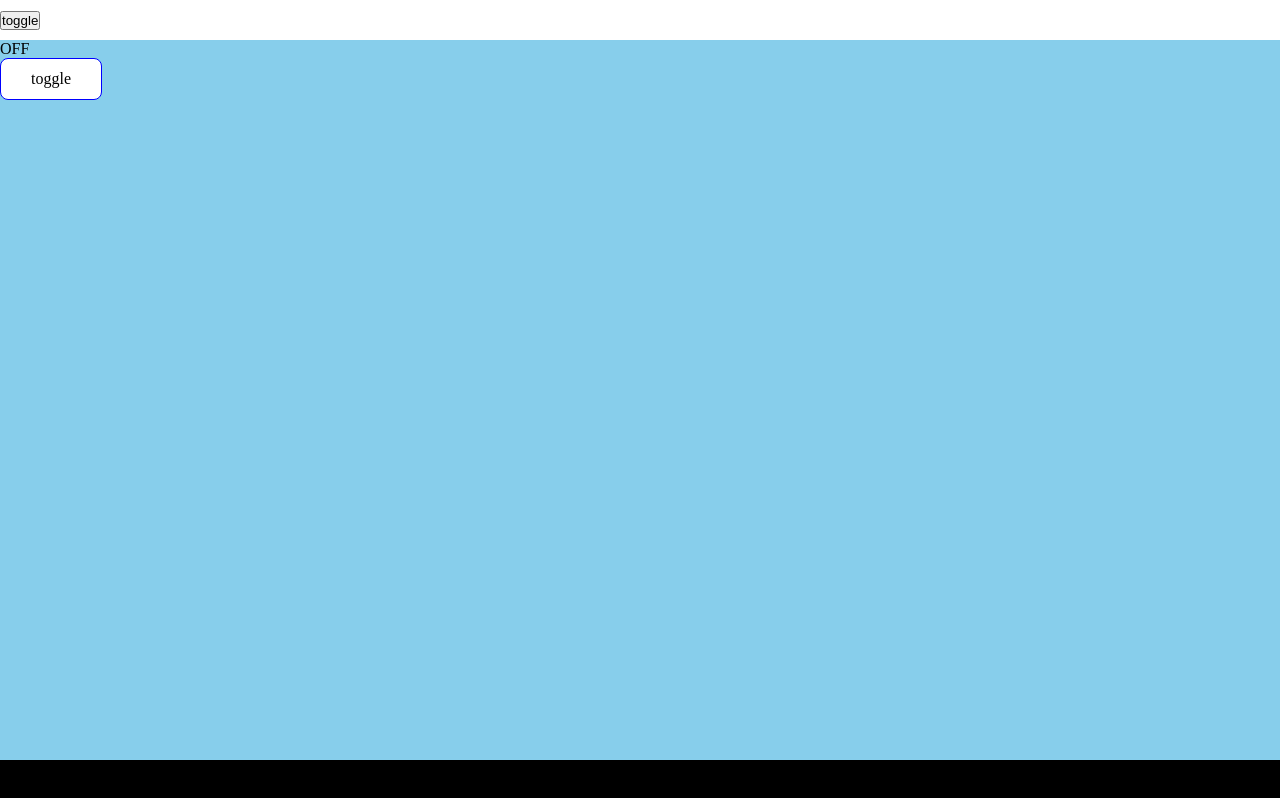
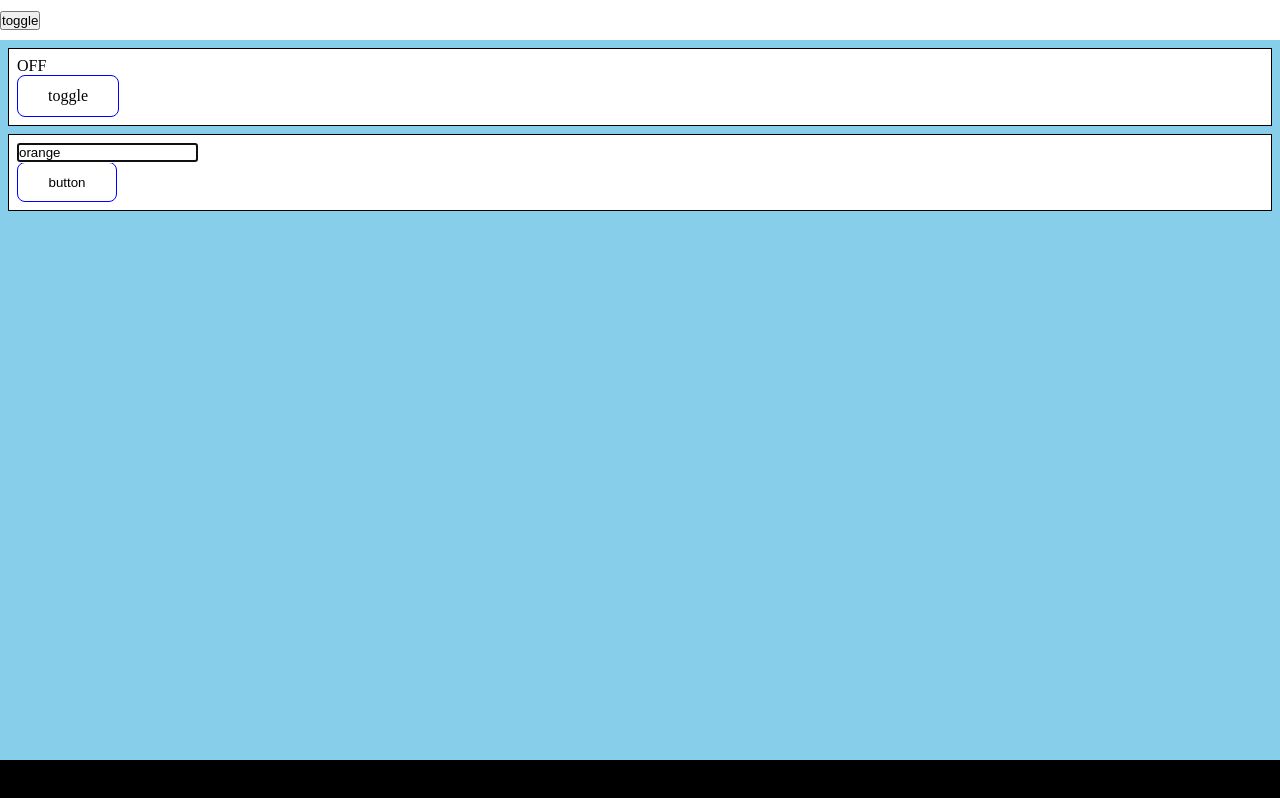
Before and after one commit to kuoaws001/react-design-patterns, a React app: page / in a window 1280 px wide. Built offline with nearby package versions, Linux system fonts and the light colour scheme.

Commit message:
Manage custom components with forwardRefs

```diff
--- a/src/app.tsx
+++ b/src/app.tsx
@@ -6,6 +6,7 @@ import Header from './components/Header'
 import Avatar from './components/Avatar'
 import withLoading from './hoc/withLoading'
 import Toggle from './components/Toggle'
+import CustomDemo from './components/CustomDemo'
 
 const App = () => {
 
@@ -18,7 +19,7 @@ const App = () => {
                 {/* <CharactersContainer /> */}
                 {/* <Auth /> */}
                 {/* <AvatarWithLoading name='orange' loading={true} /> */}
-                <div>
+                <div className='section'>
                     <Toggle>
                         <Toggle.On>
                             <div>ON</div>
@@ -29,6 +30,9 @@ const App = () => {
                         <Toggle.Button text='toggle' />
                     </Toggle>
                 </div>
+                <div className='section'>
+                    <CustomDemo />
+                </div>
             </div>
             <div className="footer"></div>
         </>
--- /dev/null
+++ b/src/components/Custom.tsx
@@ -0,0 +1,24 @@
+import React, { forwardRef, ReactNode } from "react";
+
+interface CustomInputProps {
+    value: string | undefined;
+    onChange: any;
+}
+
+const CustomInput = forwardRef<HTMLInputElement, CustomInputProps>((props, ref) => {
+    return (
+        <input ref={ref} type="text" onChange={props.onChange} value={props.value} />
+    )
+})
+
+interface CustomButtonProps {
+    children?: ReactNode;
+    onClick?: any;
+}
+const CustomButton = forwardRef<HTMLButtonElement, CustomButtonProps>((props, ref) => {
+    return (
+        <button ref={ref} className="btn" onClick={props.onClick}>{props.children}</button>
+    )
+})
+
+export { CustomInput, CustomButton }
--- /dev/null
+++ b/src/components/CustomDemo.tsx
@@ -0,0 +1,37 @@
+import React, { useEffect, useRef } from 'react'
+import { CustomButton, CustomInput } from './Custom'
+
+
+const CustomDemo = () => {
+
+    const inputRef = useRef<HTMLInputElement>(null)
+    const btnRef = useRef<HTMLButtonElement>(null)
+
+    const handleClick = () => {
+        if (inputRef.current) {
+            inputRef.current.value = 'orange'
+        }
+    }
+
+    const handleChange = (e: any) => {
+        if (inputRef.current) {
+            inputRef.current.value = e.target.value;
+        }
+    }
+
+    useEffect(() => {
+        inputRef && inputRef.current?.focus()
+        btnRef.current?.click();
+    }, [])
+
+    return (
+        <div>
+            <CustomInput value={inputRef.current?.value} onChange={handleChange} ref={inputRef} />
+            <CustomButton ref={btnRef} onClick={handleClick}>
+                <span>button</span>
+            </CustomButton>
+        </div>
+    )
+}
+
+export default CustomDemo
--- a/src/styles/index.css
+++ b/src/styles/index.css
@@ -11,6 +11,9 @@
 .content {
   background-color: skyblue;
   height: 90vh;
+
+  /* margin 塌陷 BFC */
+  overflow: hidden;
 }
 .footer {
   height: 5vh;
@@ -33,3 +36,10 @@
     background-color: blue;
     color: white;
 }
+
+.section {
+  background-color: white;
+  border: 1px solid black;
+  margin: 8px;
+  padding: 8px;
+}
```
